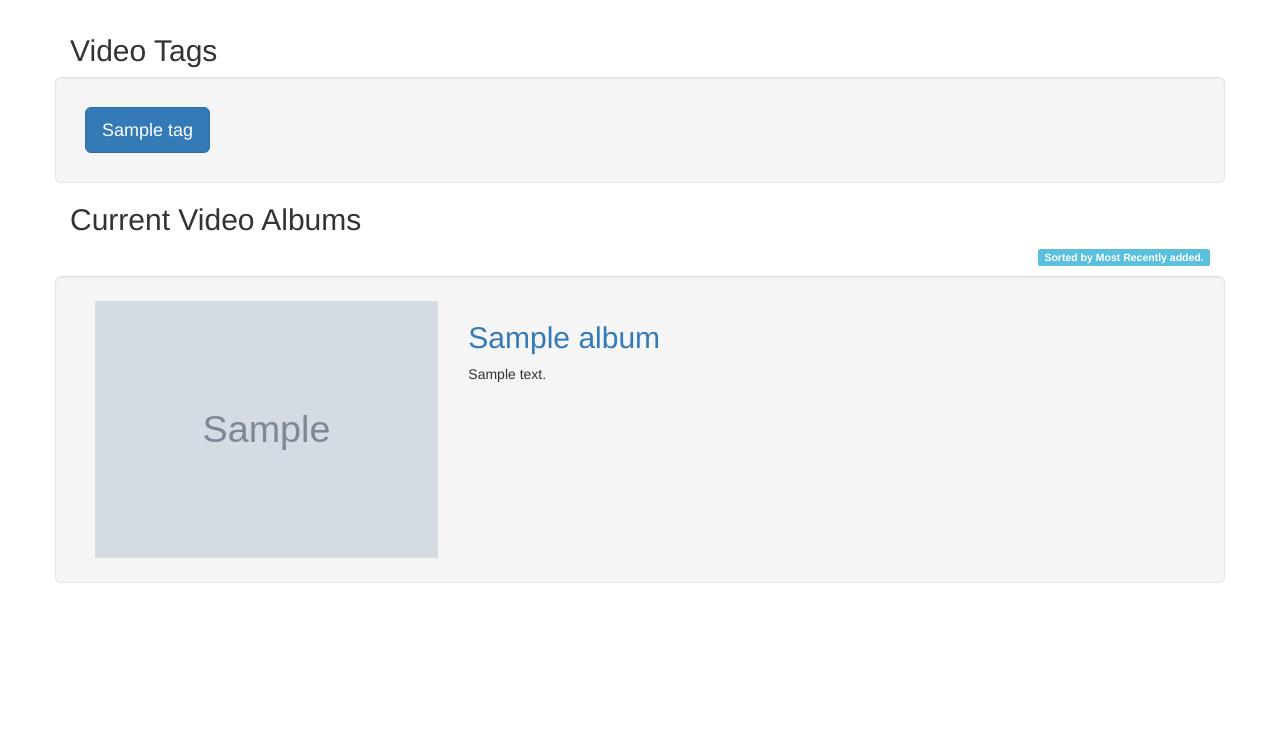
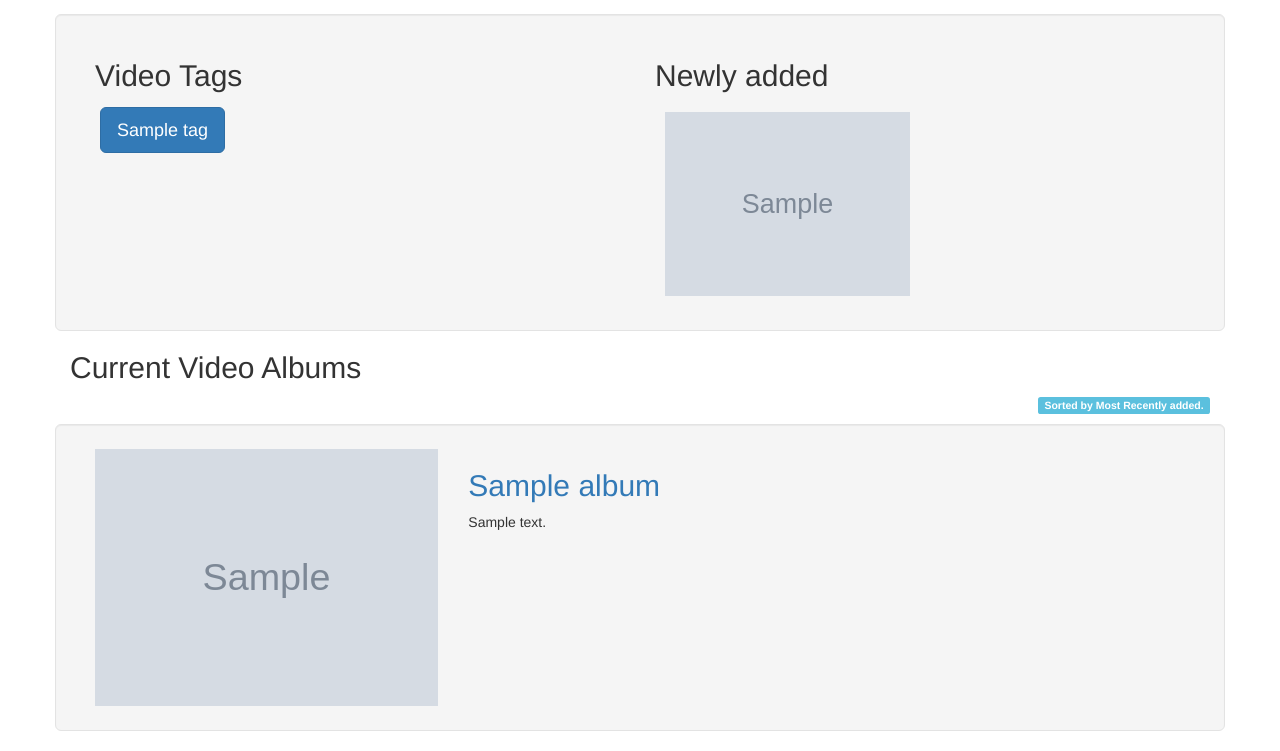
Before and after one commit to dtraleigh/my_video_gallery, a Django app: template templates/index.html in a window 1280 px wide. Shown: the part 51-802 px from the top of the page. Before the commit the page ends 634 px from the top, so only its background shows below. Run offline with Django 3.2, Linux system fonts and the light colour scheme; the template is opened without the code that fills it: most values are stand-ins (such as "Sample title", 1, 10 or a date in 2020); grey boxes marked "Sample" are stand-in pictures; some libraries are stand-ins or nearby versions.

Commit message:
Added a recent videos section to the main page.

```diff
--- a/myproject/urls.py
+++ b/myproject/urls.py
@@ -12,4 +12,5 @@ urlpatterns = [
     url(r'^album/(?P<album_id>[0-9]+)/video/(?P<video_id>[0-9]+)$', views.video_view),
     url(r'^tag/(?P<tag_name>[\w|\W]+)/video/(?P<video_id>[0-9]+)$', views.video_tag_view),
     url(r'^tag/(?P<tag_name>[\w|\W]+)$', views.tag_view),
+    url(r'^recent/(?P<video_id>[0-9]+)$', views.recent_view),
 ]
--- a/static/css/video-custom.css
+++ b/static/css/video-custom.css
@@ -49,6 +49,11 @@ body {
   background-repeat: no-repeat;
   background-size: cover;
 }
+.album-poster-recent{
+  float: left;
+  width:  50%;
+  padding: 10px;
+}
 .btn-margin{
   margin:5px;
 }
--- a/templates/index.html
+++ b/templates/index.html
@@ -3,11 +3,21 @@
   {% block content %}
   {% load staticfiles %}
 
-  <h2>Video Tags</h2>
   <div class="row well well-lg">
-    {%for tag in tag_list%}
-      <a class="btn btn-primary btn-lg btn-margin" href="/tag/{{tag.name}}" role="button">{{tag.name}}</a>
-    {%endfor%}
+    <div class="col-sm-6 col-xs-12">
+      <h2>Video Tags</h2>
+      {%for tag in tag_list%}
+        <a class="btn btn-primary btn-lg btn-margin" href="/tag/{{tag.name}}" role="button">{{tag.name}}</a>
+      {%endfor%}
+    </div>
+    <div class="col-sm-6 col-xs-12">
+      <h2>Newly added</h2>
+        {%for video in most_recent%}
+          <a href="/recent/{{video.id}}">
+            <img class="album-poster-recent" src="{{ MEDIA_URL }}{{video.poster}}">
+          </a>
+        {%endfor%}
+    </div>
   </div>
 
   <h2>Current Video Albums</h2>
```
Also changed, not shown: video/views.py (+12 -1 lines).
